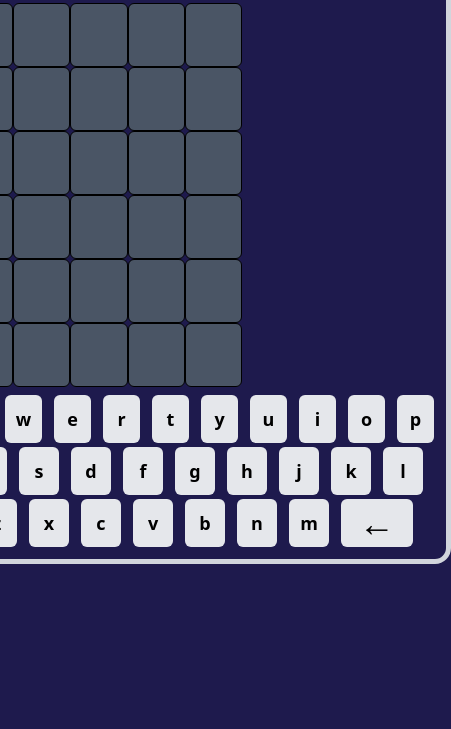
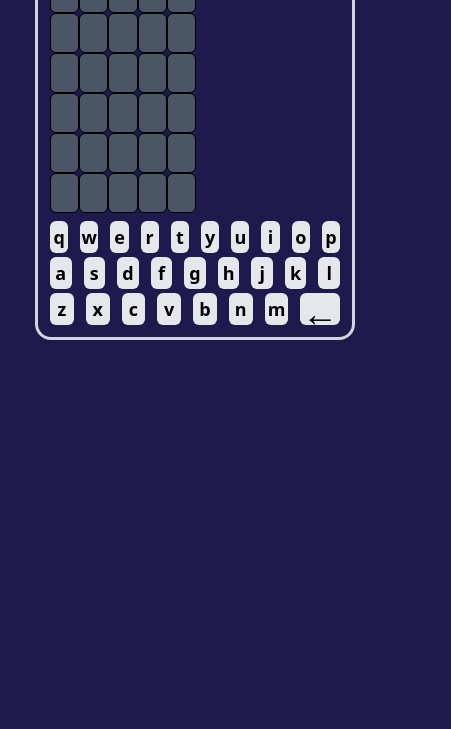
Before and after one commit to hnasser-dev/wordle-solver, a website: page web/static/index.html in a window 390 px wide. Shown: the part 115-844 px from the top of the page, 451 px wide, since content can reach past the window. Drawn offline with nearby package versions, Linux system fonts and the light colour scheme; files that its build step writes are made by us from their sources; no server answers.

Commit message:
hopefully more responsive sizing on smaller devices

```diff
--- a/web/static/index.html
+++ b/web/static/index.html
@@ -9,108 +9,108 @@
     <script src="main.js" defer></script>
 </head>
 <body class="bg-indigo-950 flex justify-center min-h-screen">
-    <div id="game-container-outer" class="absolute top-[2%] flex flex-col gap-2 w-lg p-3 rounded-2xl border-5 border-gray-300">
+    <div id="game-container-outer" class="absolute top-[2%] flex flex-col gap-2 w-xs sm:w-md md:w-lg p-3 rounded-2xl border-3 border-gray-300">
         <div id="game-header" class="flex items-center justify-between">
-            <h2 class="text-gray-100 text-center p-2">Wordle Solver</h2>
-            <button id="restart-btn" class="text-center bg-red-300 rounded-lg text-lg font-bold p-3 hover:cursor-pointer active:translate-y-0.5 active:shadow-inner">Restart</button>
+            <div class="text-2xl md:text-5xl font-bold text-gray-100 text-center p-2">Wordle Solver</div>
+            <button id="restart-btn" class="text-center bg-red-300 rounded-lg w-18 sm:w-22 md:w-26 text-md md:text-lg font-bold p-3 hover:cursor-pointer active:translate-y-0.5 active:shadow-inner">Restart</button>
         </div>
         <div id="game-container-inner" class="relative">
             <div id="game-row-0" class="game-row flex gap-0 items-center">
-                <div class="letter-panel w-16 h-16 bg-gray-600 border flex items-center justify-center text-2xl rounded-md font-bold uppercase select-none hover:cursor-pointer"></div>
-                <div class="letter-panel w-16 h-16 bg-gray-600 border flex items-center justify-center text-2xl rounded-md font-bold uppercase select-none hover:cursor-pointer"></div>
-                <div class="letter-panel w-16 h-16 bg-gray-600 border flex items-center justify-center text-2xl rounded-md font-bold uppercase select-none hover:cursor-pointer"></div>
-                <div class="letter-panel w-16 h-16 bg-gray-600 border flex items-center justify-center text-2xl rounded-md font-bold uppercase select-none hover:cursor-pointer"></div>
-                <div class="letter-panel w-16 h-16 bg-gray-600 border flex items-center justify-center text-2xl rounded-md font-bold uppercase select-none hover:cursor-pointer"></div>
-                <div class="row-side-panel flex w-48 h-16 shrink-0 rounded-md"></div>
+                <div class="letter-panel w-10 sm:w-13 md:w-16 h-10 sm:h-13 md:h-16 bg-gray-600 border flex items-center justify-center text-2xl rounded-md font-bold uppercase select-none hover:cursor-pointer"></div>
+                <div class="letter-panel w-10 sm:w-13 md:w-16 h-10 sm:h-13 md:h-16 bg-gray-600 border flex items-center justify-center text-2xl rounded-md font-bold uppercase select-none hover:cursor-pointer"></div>
+                <div class="letter-panel w-10 sm:w-13 md:w-16 h-10 sm:h-13 md:h-16 bg-gray-600 border flex items-center justify-center text-2xl rounded-md font-bold uppercase select-none hover:cursor-pointer"></div>
+                <div class="letter-panel w-10 sm:w-13 md:w-16 h-10 sm:h-13 md:h-16 bg-gray-600 border flex items-center justify-center text-2xl rounded-md font-bold uppercase select-none hover:cursor-pointer"></div>
+                <div class="letter-panel w-10 sm:w-13 md:w-16 h-10 sm:h-13 md:h-16 bg-gray-600 border flex items-center justify-center text-2xl rounded-md font-bold uppercase select-none hover:cursor-pointer"></div>
+                <div class="row-side-panel flex w-36 sm:w-42 md:w-48 h-10 sm:h-13 md:h-16 shrink-0 rounded-md"></div>
             </div>
             <div id="game-row-1" class="game-row flex gap-0">
-                <div class="letter-panel w-16 h-16 bg-gray-600 border flex items-center justify-center text-2xl rounded-md font-bold uppercase select-none hover:cursor-pointer"></div>
-                <div class="letter-panel w-16 h-16 bg-gray-600 border flex items-center justify-center text-2xl rounded-md font-bold uppercase select-none hover:cursor-pointer"></div>
-                <div class="letter-panel w-16 h-16 bg-gray-600 border flex items-center justify-center text-2xl rounded-md font-bold uppercase select-none hover:cursor-pointer"></div>
-                <div class="letter-panel w-16 h-16 bg-gray-600 border flex items-center justify-center text-2xl rounded-md font-bold uppercase select-none hover:cursor-pointer"></div>
-                <div class="letter-panel w-16 h-16 bg-gray-600 border flex items-center justify-center text-2xl rounded-md font-bold uppercase select-none hover:cursor-pointer"></div>
-                <div class="row-side-panel flex w-48 h-16 shrink-0 rounded-md"></div>
+                <div class="letter-panel w-10 sm:w-13 md:w-16 h-10 sm:h-13 md:h-16 bg-gray-600 border flex items-center justify-center text-2xl rounded-md font-bold uppercase select-none hover:cursor-pointer"></div>
+                <div class="letter-panel w-10 sm:w-13 md:w-16 h-10 sm:h-13 md:h-16 bg-gray-600 border flex items-center justify-center text-2xl rounded-md font-bold uppercase select-none hover:cursor-pointer"></div>
+                <div class="letter-panel w-10 sm:w-13 md:w-16 h-10 sm:h-13 md:h-16 bg-gray-600 border flex items-center justify-center text-2xl rounded-md font-bold uppercase select-none hover:cursor-pointer"></div>
+                <div class="letter-panel w-10 sm:w-13 md:w-16 h-10 sm:h-13 md:h-16 bg-gray-600 border flex items-center justify-center text-2xl rounded-md font-bold uppercase select-none hover:cursor-pointer"></div>
+                <div class="letter-panel w-10 sm:w-13 md:w-16 h-10 sm:h-13 md:h-16 bg-gray-600 border flex items-center justify-center text-2xl rounded-md font-bold uppercase select-none hover:cursor-pointer"></div>
+                <div class="row-side-panel flex w-36 sm:w-42 md:w-48 h-10 sm:h-13 md:h-16 shrink-0 rounded-md"></div>
 
             </div>
             <div id="game-row-2" class="game-row flex gap-0">
-                <div class="letter-panel w-16 h-16 bg-gray-600 border flex items-center justify-center text-2xl rounded-md font-bold uppercase select-none hover:cursor-pointer"></div>
-                <div class="letter-panel w-16 h-16 bg-gray-600 border flex items-center justify-center text-2xl rounded-md font-bold uppercase select-none hover:cursor-pointer"></div>
-                <div class="letter-panel w-16 h-16 bg-gray-600 border flex items-center justify-center text-2xl rounded-md font-bold uppercase select-none hover:cursor-pointer"></div>
-                <div class="letter-panel w-16 h-16 bg-gray-600 border flex items-center justify-center text-2xl rounded-md font-bold uppercase select-none hover:cursor-pointer"></div>
-                <div class="letter-panel w-16 h-16 bg-gray-600 border flex items-center justify-center text-2xl rounded-md font-bold uppercase select-none hover:cursor-pointer"></div>
-                <div class="row-side-panel flex w-48 h-16 shrink-0 rounded-md"></div>
+                <div class="letter-panel w-10 sm:w-13 md:w-16 h-10 sm:h-13 md:h-16 bg-gray-600 border flex items-center justify-center text-2xl rounded-md font-bold uppercase select-none hover:cursor-pointer"></div>
+                <div class="letter-panel w-10 sm:w-13 md:w-16 h-10 sm:h-13 md:h-16 bg-gray-600 border flex items-center justify-center text-2xl rounded-md font-bold uppercase select-none hover:cursor-pointer"></div>
+                <div class="letter-panel w-10 sm:w-13 md:w-16 h-10 sm:h-13 md:h-16 bg-gray-600 border flex items-center justify-center text-2xl rounded-md font-bold uppercase select-none hover:cursor-pointer"></div>
+                <div class="letter-panel w-10 sm:w-13 md:w-16 h-10 sm:h-13 md:h-16 bg-gray-600 border flex items-center justify-center text-2xl rounded-md font-bold uppercase select-none hover:cursor-pointer"></div>
+                <div class="letter-panel w-10 sm:w-13 md:w-16 h-10 sm:h-13 md:h-16 bg-gray-600 border flex items-center justify-center text-2xl rounded-md font-bold uppercase select-none hover:cursor-pointer"></div>
+                <div class="row-side-panel flex w-36 sm:w-42 md:w-48 h-10 sm:h-13 md:h-16 shrink-0 rounded-md"></div>
 
             </div>
             <div id="game-row-3" class="game-row flex gap-0">
-                <div class="letter-panel w-16 h-16 bg-gray-600 border flex items-center justify-center text-2xl rounded-md font-bold uppercase select-none hover:cursor-pointer"></div>
-                <div class="letter-panel w-16 h-16 bg-gray-600 border flex items-center justify-center text-2xl rounded-md font-bold uppercase select-none hover:cursor-pointer"></div>
-                <div class="letter-panel w-16 h-16 bg-gray-600 border flex items-center justify-center text-2xl rounded-md font-bold uppercase select-none hover:cursor-pointer"></div>
-                <div class="letter-panel w-16 h-16 bg-gray-600 border flex items-center justify-center text-2xl rounded-md font-bold uppercase select-none hover:cursor-pointer"></div>
-                <div class="letter-panel w-16 h-16 bg-gray-600 border flex items-center justify-center text-2xl rounded-md font-bold uppercase select-none hover:cursor-pointer"></div>
-                <div class="row-side-panel flex w-48 h-16 shrink-0 rounded-md"></div>
+                <div class="letter-panel w-10 sm:w-13 md:w-16 h-10 sm:h-13 md:h-16 bg-gray-600 border flex items-center justify-center text-2xl rounded-md font-bold uppercase select-none hover:cursor-pointer"></div>
+                <div class="letter-panel w-10 sm:w-13 md:w-16 h-10 sm:h-13 md:h-16 bg-gray-600 border flex items-center justify-center text-2xl rounded-md font-bold uppercase select-none hover:cursor-pointer"></div>
+                <div class="letter-panel w-10 sm:w-13 md:w-16 h-10 sm:h-13 md:h-16 bg-gray-600 border flex items-center justify-center text-2xl rounded-md font-bold uppercase select-none hover:cursor-pointer"></div>
+                <div class="letter-panel w-10 sm:w-13 md:w-16 h-10 sm:h-13 md:h-16 bg-gray-600 border flex items-center justify-center text-2xl rounded-md font-bold uppercase select-none hover:cursor-pointer"></div>
+                <div class="letter-panel w-10 sm:w-13 md:w-16 h-10 sm:h-13 md:h-16 bg-gray-600 border flex items-center justify-center text-2xl rounded-md font-bold uppercase select-none hover:cursor-pointer"></div>
+                <div class="row-side-panel flex w-36 sm:w-42 md:w-48 h-10 sm:h-13 md:h-16 shrink-0 rounded-md"></div>
 
             </div>
             <div id="game-row-4" class="game-row flex gap-0">
-                <div class="letter-panel w-16 h-16 bg-gray-600 border flex items-center justify-center text-2xl rounded-md font-bold uppercase select-none hover:cursor-pointer"></div>
-                <div class="letter-panel w-16 h-16 bg-gray-600 border flex items-center justify-center text-2xl rounded-md font-bold uppercase select-none hover:cursor-pointer"></div>
-                <div class="letter-panel w-16 h-16 bg-gray-600 border flex items-center justify-center text-2xl rounded-md font-bold uppercase select-none hover:cursor-pointer"></div>
-                <div class="letter-panel w-16 h-16 bg-gray-600 border flex items-center justify-center text-2xl rounded-md font-bold uppercase select-none hover:cursor-pointer"></div>
-                <div class="letter-panel w-16 h-16 bg-gray-600 border flex items-center justify-center text-2xl rounded-md font-bold uppercase select-none hover:cursor-pointer"></div>
-                <div class="row-side-panel flex w-48 h-16 shrink-0 rounded-md"></div>
+                <div class="letter-panel w-10 sm:w-13 md:w-16 h-10 sm:h-13 md:h-16 bg-gray-600 border flex items-center justify-center text-2xl rounded-md font-bold uppercase select-none hover:cursor-pointer"></div>
+                <div class="letter-panel w-10 sm:w-13 md:w-16 h-10 sm:h-13 md:h-16 bg-gray-600 border flex items-center justify-center text-2xl rounded-md font-bold uppercase select-none hover:cursor-pointer"></div>
+                <div class="letter-panel w-10 sm:w-13 md:w-16 h-10 sm:h-13 md:h-16 bg-gray-600 border flex items-center justify-center text-2xl rounded-md font-bold uppercase select-none hover:cursor-pointer"></div>
+                <div class="letter-panel w-10 sm:w-13 md:w-16 h-10 sm:h-13 md:h-16 bg-gray-600 border flex items-center justify-center text-2xl rounded-md font-bold uppercase select-none hover:cursor-pointer"></div>
+                <div class="letter-panel w-10 sm:w-13 md:w-16 h-10 sm:h-13 md:h-16 bg-gray-600 border flex items-center justify-center text-2xl rounded-md font-bold uppercase select-none hover:cursor-pointer"></div>
+                <div class="row-side-panel flex w-36 sm:w-42 md:w-48 h-10 sm:h-13 md:h-16 shrink-0 rounded-md"></div>
 
             </div>
             <div id="game-row-5" class="game-row flex gap-0">
-                <div class="letter-panel w-16 h-16 bg-gray-600 border flex items-center justify-center text-2xl rounded-md font-bold uppercase select-none hover:cursor-pointer"></div>
-                <div class="letter-panel w-16 h-16 bg-gray-600 border flex items-center justify-center text-2xl rounded-md font-bold uppercase select-none hover:cursor-pointer"></div>
-                <div class="letter-panel w-16 h-16 bg-gray-600 border flex items-center justify-center text-2xl rounded-md font-bold uppercase select-none hover:cursor-pointer"></div>
-                <div class="letter-panel w-16 h-16 bg-gray-600 border flex items-center justify-center text-2xl rounded-md font-bold uppercase select-none hover:cursor-pointer"></div>
-                <div class="letter-panel w-16 h-16 bg-gray-600 border flex items-center justify-center text-2xl rounded-md font-bold uppercase select-none hover:cursor-pointer"></div>
-                <div class="row-side-panel flex w-48 h-16 shrink-0 rounded-md"></div>
+                <div class="letter-panel w-10 sm:w-13 md:w-16 h-10 sm:h-13 md:h-16 bg-gray-600 border flex items-center justify-center text-2xl rounded-md font-bold uppercase select-none hover:cursor-pointer"></div>
+                <div class="letter-panel w-10 sm:w-13 md:w-16 h-10 sm:h-13 md:h-16 bg-gray-600 border flex items-center justify-center text-2xl rounded-md font-bold uppercase select-none hover:cursor-pointer"></div>
+                <div class="letter-panel w-10 sm:w-13 md:w-16 h-10 sm:h-13 md:h-16 bg-gray-600 border flex items-center justify-center text-2xl rounded-md font-bold uppercase select-none hover:cursor-pointer"></div>
+                <div class="letter-panel w-10 sm:w-13 md:w-16 h-10 sm:h-13 md:h-16 bg-gray-600 border flex items-center justify-center text-2xl rounded-md font-bold uppercase select-none hover:cursor-pointer"></div>
+                <div class="letter-panel w-10 sm:w-13 md:w-16 h-10 sm:h-13 md:h-16 bg-gray-600 border flex items-center justify-center text-2xl rounded-md font-bold uppercase select-none hover:cursor-pointer"></div>
+                <div class="row-side-panel flex w-36 sm:w-42 md:w-48 h-10 sm:h-13 md:h-16 shrink-0 rounded-md"></div>
 
             </div>
             <div id="loading-spinner" class="hidden absolute inset-0 flex items-center justify-center">
                 <div class="w-14 h-14 border-8 border-black border-t-blue-300 rounded-full animate-spin"></div>
             </div>
             <div id="game-error-outer" class="hidden absolute text-center inset-0 flex items-center justify-center">
-                <div id="game-error-inner" class="text-xl font-bold rounded-md p-3 border-3 bg-red-200 border-black"></div>
+                <div id="game-error-inner" class="text-md sm:text-lg md:text-xl font-bold rounded-md p-3 border-3 bg-red-200 border-black"></div>
             </div>
             <div id="game-complete-outer" class="hidden absolute text-center inset-0 flex items-center justify-center">
-                <div id="game-complete-inner" class="text-xl rounded-md p-3 border-3 bg-lime-200 border-black"></div>
+                <div id="game-complete-inner" class="text-md sm:text-lg md:text-xl rounded-md p-3 border-3 bg-lime-200 border-black"></div>
             </div>
         </div>
         <div id="keyboard" class="flex flex-col gap-1">
             <div class="keyboard-row flex items-center justify-center gap-3">
-                <button class="keyboard-key-letter w-10 h-12 bg-gray-200 rounded-md text-lg font-bold hover:cursor-pointer active:translate-y-0.5 active:shadow-inner">q</button>
-                <button class="keyboard-key-letter w-10 h-12 bg-gray-200 rounded-md text-lg font-bold hover:cursor-pointer active:translate-y-0.5 active:shadow-inner">w</button>
-                <button class="keyboard-key-letter w-10 h-12 bg-gray-200 rounded-md text-lg font-bold hover:cursor-pointer active:translate-y-0.5 active:shadow-inner">e</button>
-                <button class="keyboard-key-letter w-10 h-12 bg-gray-200 rounded-md text-lg font-bold hover:cursor-pointer active:translate-y-0.5 active:shadow-inner">r</button>
-                <button class="keyboard-key-letter w-10 h-12 bg-gray-200 rounded-md text-lg font-bold hover:cursor-pointer active:translate-y-0.5 active:shadow-inner">t</button>
-                <button class="keyboard-key-letter w-10 h-12 bg-gray-200 rounded-md text-lg font-bold hover:cursor-pointer active:translate-y-0.5 active:shadow-inner">y</button>
-                <button class="keyboard-key-letter w-10 h-12 bg-gray-200 rounded-md text-lg font-bold hover:cursor-pointer active:translate-y-0.5 active:shadow-inner">u</button>
-                <button class="keyboard-key-letter w-10 h-12 bg-gray-200 rounded-md text-lg font-bold hover:cursor-pointer active:translate-y-0.5 active:shadow-inner">i</button>
-                <button class="keyboard-key-letter w-10 h-12 bg-gray-200 rounded-md text-lg font-bold hover:cursor-pointer active:translate-y-0.5 active:shadow-inner">o</button>
-                <button class="keyboard-key-letter w-10 h-12 bg-gray-200 rounded-md text-lg font-bold hover:cursor-pointer active:translate-y-0.5 active:shadow-inner">p</button>
+                <button class="keyboard-key-letter w-6 sm:w-8 md:w-10 h-8 sm:h-10 md:h-12 bg-gray-200 rounded-md text-lg font-bold hover:cursor-pointer active:translate-y-0.5 active:shadow-inner">q</button>
+                <button class="keyboard-key-letter w-6 sm:w-8 md:w-10 h-8 sm:h-10 md:h-12 bg-gray-200 rounded-md text-lg font-bold hover:cursor-pointer active:translate-y-0.5 active:shadow-inner">w</button>
+                <button class="keyboard-key-letter w-6 sm:w-8 md:w-10 h-8 sm:h-10 md:h-12 bg-gray-200 rounded-md text-lg font-bold hover:cursor-pointer active:translate-y-0.5 active:shadow-inner">e</button>
+                <button class="keyboard-key-letter w-6 sm:w-8 md:w-10 h-8 sm:h-10 md:h-12 bg-gray-200 rounded-md text-lg font-bold hover:cursor-pointer active:translate-y-0.5 active:shadow-inner">r</button>
+                <button class="keyboard-key-letter w-6 sm:w-8 md:w-10 h-8 sm:h-10 md:h-12 bg-gray-200 rounded-md text-lg font-bold hover:cursor-pointer active:translate-y-0.5 active:shadow-inner">t</button>
+                <button class="keyboard-key-letter w-6 sm:w-8 md:w-10 h-8 sm:h-10 md:h-12 bg-gray-200 rounded-md text-lg font-bold hover:cursor-pointer active:translate-y-0.5 active:shadow-inner">y</button>
+                <button class="keyboard-key-letter w-6 sm:w-8 md:w-10 h-8 sm:h-10 md:h-12 bg-gray-200 rounded-md text-lg font-bold hover:cursor-pointer active:translate-y-0.5 active:shadow-inner">u</button>
+                <button class="keyboard-key-letter w-6 sm:w-8 md:w-10 h-8 sm:h-10 md:h-12 bg-gray-200 rounded-md text-lg font-bold hover:cursor-pointer active:translate-y-0.5 active:shadow-inner">i</button>
+                <button class="keyboard-key-letter w-6 sm:w-8 md:w-10 h-8 sm:h-10 md:h-12 bg-gray-200 rounded-md text-lg font-bold hover:cursor-pointer active:translate-y-0.5 active:shadow-inner">o</button>
+                <button class="keyboard-key-letter w-6 sm:w-8 md:w-10 h-8 sm:h-10 md:h-12 bg-gray-200 rounded-md text-lg font-bold hover:cursor-pointer active:translate-y-0.5 active:shadow-inner">p</button>
             </div>
             <div class="keyboard-row flex items-center justify-center gap-3">
-                <button class="keyboard-key-letter w-10 h-12 bg-gray-200 rounded-md text-lg font-bold hover:cursor-pointer active:translate-y-0.5 active:shadow-inner">a</button>
-                <button class="keyboard-key-letter w-10 h-12 bg-gray-200 rounded-md text-lg font-bold hover:cursor-pointer active:translate-y-0.5 active:shadow-inner">s</button>
-                <button class="keyboard-key-letter w-10 h-12 bg-gray-200 rounded-md text-lg font-bold hover:cursor-pointer active:translate-y-0.5 active:shadow-inner">d</button>
-                <button class="keyboard-key-letter w-10 h-12 bg-gray-200 rounded-md text-lg font-bold hover:cursor-pointer active:translate-y-0.5 active:shadow-inner">f</button>
-                <button class="keyboard-key-letter w-10 h-12 bg-gray-200 rounded-md text-lg font-bold hover:cursor-pointer active:translate-y-0.5 active:shadow-inner">g</button>
-                <button class="keyboard-key-letter w-10 h-12 bg-gray-200 rounded-md text-lg font-bold hover:cursor-pointer active:translate-y-0.5 active:shadow-inner">h</button>
-                <button class="keyboard-key-letter w-10 h-12 bg-gray-200 rounded-md text-lg font-bold hover:cursor-pointer active:translate-y-0.5 active:shadow-inner">j</button>
-                <button class="keyboard-key-letter w-10 h-12 bg-gray-200 rounded-md text-lg font-bold hover:cursor-pointer active:translate-y-0.5 active:shadow-inner">k</button>
-                <button class="keyboard-key-letter w-10 h-12 bg-gray-200 rounded-md text-lg font-bold hover:cursor-pointer active:translate-y-0.5 active:shadow-inner">l</button>
+                <button class="keyboard-key-letter w-6 sm:w-8 md:w-10 h-8 sm:h-10 md:h-12 bg-gray-200 rounded-md text-lg font-bold hover:cursor-pointer active:translate-y-0.5 active:shadow-inner">a</button>
+                <button class="keyboard-key-letter w-6 sm:w-8 md:w-10 h-8 sm:h-10 md:h-12 bg-gray-200 rounded-md text-lg font-bold hover:cursor-pointer active:translate-y-0.5 active:shadow-inner">s</button>
+                <button class="keyboard-key-letter w-6 sm:w-8 md:w-10 h-8 sm:h-10 md:h-12 bg-gray-200 rounded-md text-lg font-bold hover:cursor-pointer active:translate-y-0.5 active:shadow-inner">d</button>
+                <button class="keyboard-key-letter w-6 sm:w-8 md:w-10 h-8 sm:h-10 md:h-12 bg-gray-200 rounded-md text-lg font-bold hover:cursor-pointer active:translate-y-0.5 active:shadow-inner">f</button>
+                <button class="keyboard-key-letter w-6 sm:w-8 md:w-10 h-8 sm:h-10 md:h-12 bg-gray-200 rounded-md text-lg font-bold hover:cursor-pointer active:translate-y-0.5 active:shadow-inner">g</button>
+                <button class="keyboard-key-letter w-6 sm:w-8 md:w-10 h-8 sm:h-10 md:h-12 bg-gray-200 rounded-md text-lg font-bold hover:cursor-pointer active:translate-y-0.5 active:shadow-inner">h</button>
+                <button class="keyboard-key-letter w-6 sm:w-8 md:w-10 h-8 sm:h-10 md:h-12 bg-gray-200 rounded-md text-lg font-bold hover:cursor-pointer active:translate-y-0.5 active:shadow-inner">j</button>
+                <button class="keyboard-key-letter w-6 sm:w-8 md:w-10 h-8 sm:h-10 md:h-12 bg-gray-200 rounded-md text-lg font-bold hover:cursor-pointer active:translate-y-0.5 active:shadow-inner">k</button>
+                <button class="keyboard-key-letter w-6 sm:w-8 md:w-10 h-8 sm:h-10 md:h-12 bg-gray-200 rounded-md text-lg font-bold hover:cursor-pointer active:translate-y-0.5 active:shadow-inner">l</button>
             </div>
             <div class="keyboard-row flex items-center justify-center gap-3">
-                <button class="keyboard-key-letter w-10 h-12 bg-gray-200 rounded-md text-lg font-bold hover:cursor-pointer active:translate-y-0.5 active:shadow-inner">z</button>
-                <button class="keyboard-key-letter w-10 h-12 bg-gray-200 rounded-md text-lg font-bold hover:cursor-pointer active:translate-y-0.5 active:shadow-inner">x</button>
-                <button class="keyboard-key-letter w-10 h-12 bg-gray-200 rounded-md text-lg font-bold hover:cursor-pointer active:translate-y-0.5 active:shadow-inner">c</button>
-                <button class="keyboard-key-letter w-10 h-12 bg-gray-200 rounded-md text-lg font-bold hover:cursor-pointer active:translate-y-0.5 active:shadow-inner">v</button>
-                <button class="keyboard-key-letter w-10 h-12 bg-gray-200 rounded-md text-lg font-bold hover:cursor-pointer active:translate-y-0.5 active:shadow-inner">b</button>
-                <button class="keyboard-key-letter w-10 h-12 bg-gray-200 rounded-md text-lg font-bold hover:cursor-pointer active:translate-y-0.5 active:shadow-inner">n</button>
-                <button class="keyboard-key-letter w-10 h-12 bg-gray-200 rounded-md text-lg font-bold hover:cursor-pointer active:translate-y-0.5 active:shadow-inner">m</button>
-                <button id="keyboard-key-backspace" class="w-18 h-12 bg-gray-200 rounded-md text-4xl font-bold hover:cursor-pointer active:translate-y-0.5 active:shadow-inner">&#8592;</button>
+                <button class="keyboard-key-letter w-6 sm:w-8 md:w-10 h-8 sm:h-10 md:h-12 bg-gray-200 rounded-md text-lg font-bold hover:cursor-pointer active:translate-y-0.5 active:shadow-inner">z</button>
+                <button class="keyboard-key-letter w-6 sm:w-8 md:w-10 h-8 sm:h-10 md:h-12 bg-gray-200 rounded-md text-lg font-bold hover:cursor-pointer active:translate-y-0.5 active:shadow-inner">x</button>
+                <button class="keyboard-key-letter w-6 sm:w-8 md:w-10 h-8 sm:h-10 md:h-12 bg-gray-200 rounded-md text-lg font-bold hover:cursor-pointer active:translate-y-0.5 active:shadow-inner">c</button>
+                <button class="keyboard-key-letter w-6 sm:w-8 md:w-10 h-8 sm:h-10 md:h-12 bg-gray-200 rounded-md text-lg font-bold hover:cursor-pointer active:translate-y-0.5 active:shadow-inner">v</button>
+                <button class="keyboard-key-letter w-6 sm:w-8 md:w-10 h-8 sm:h-10 md:h-12 bg-gray-200 rounded-md text-lg font-bold hover:cursor-pointer active:translate-y-0.5 active:shadow-inner">b</button>
+                <button class="keyboard-key-letter w-6 sm:w-8 md:w-10 h-8 sm:h-10 md:h-12 bg-gray-200 rounded-md text-lg font-bold hover:cursor-pointer active:translate-y-0.5 active:shadow-inner">n</button>
+                <button class="keyboard-key-letter w-6 sm:w-8 md:w-10 h-8 sm:h-10 md:h-12 bg-gray-200 rounded-md text-lg font-bold hover:cursor-pointer active:translate-y-0.5 active:shadow-inner">m</button>
+                <button id="keyboard-key-backspace" class="w-10 sm:w-14 md:w-18 h-8 sm:h-10 md:h-12 bg-gray-200 rounded-md text-4xl font-bold hover:cursor-pointer active:translate-y-0.5 active:shadow-inner">&#8592;</button>
             </div>
         </div>
     </div>
```
Also changed, not shown: web/static/main.js (+16 -8 lines).
